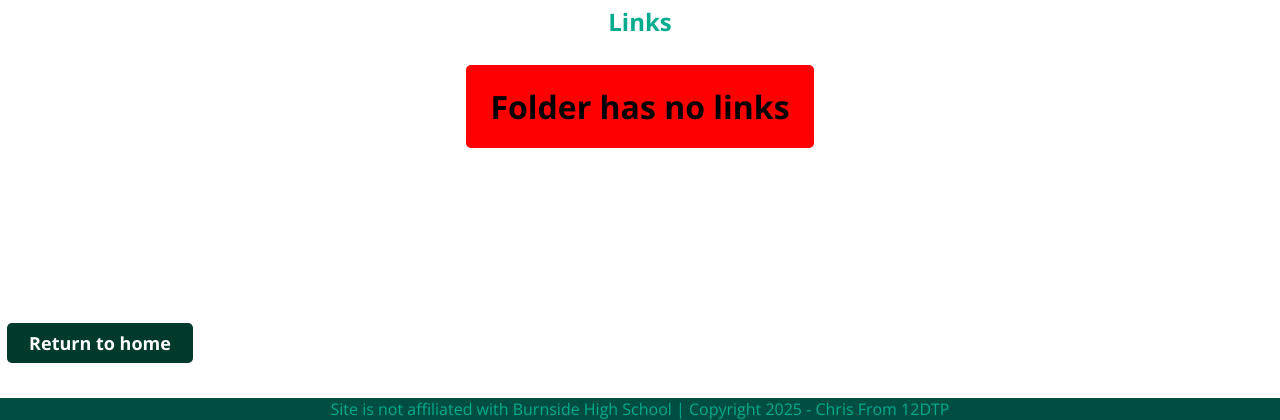
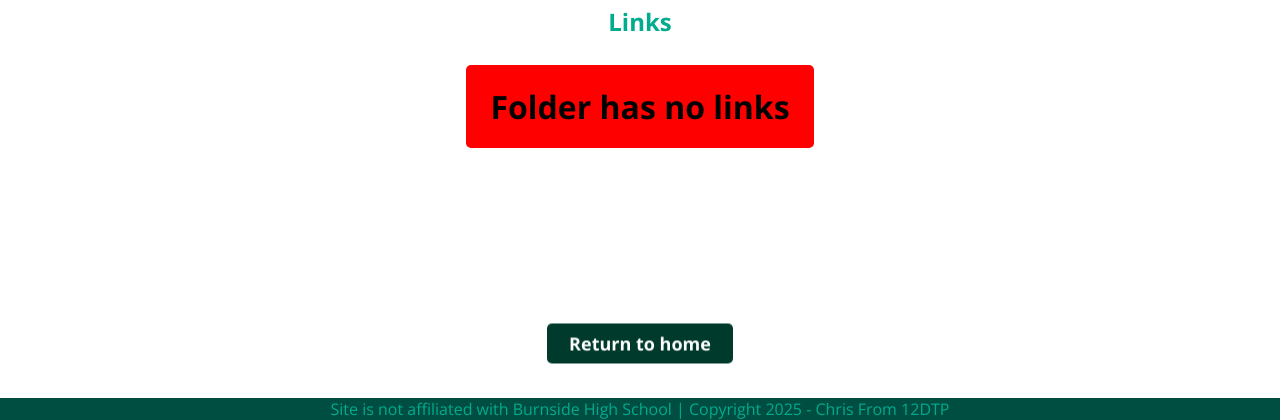
Before and after one commit to Apple-tree-creator/BHS-Student_Portal-Flask_DB, a Flask app: page /1 in a window 1280 px wide. Shown: the part 380-800 px from the top of the page. Run offline with Flask 3, Linux system fonts and the light colour scheme; data comes from the database, SQL or seed files in the repository.

Commit message:
Fixed Home button not being centered on browsers other than Edge

```diff
--- a/static/style.css
+++ b/static/style.css
@@ -171,14 +171,15 @@ a {
 }
 
 .home-button-container {
-    position: fixed;
-    justify-self: center;
+    position: sticky;
     bottom: 50px;
+    width: min-content;
+    margin-left: auto;
+    margin-right: auto;
     background-color: rgba(255, 255, 255, 0.7);
     backdrop-filter: blur(5px);
     border-radius: 5px;
     display: flex;
-    justify-content: center;
 }
 
 .home-button {
```
